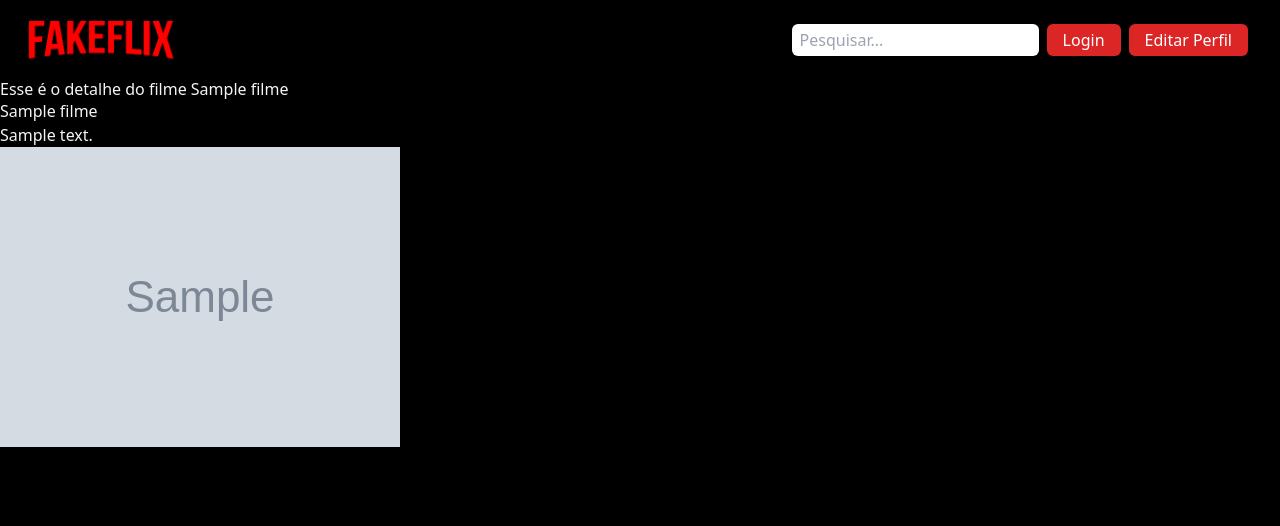
After one commit to LucasAvilaP/Fakeflix, a Django app: page /filmes/1 in a window 1280 px wide. The commit adds this page. Shown: the top 526 px of the page. Run offline with Django 4.2, Linux system fonts and the light colour scheme; tables that the repository leaves empty hold one stand-in row (values such as "Sample post"); grey boxes marked "Sample" are stand-in pictures; some libraries are stand-ins or nearby versions.

```diff
--- a/fakeflix/urls.py
+++ b/fakeflix/urls.py
@@ -21,7 +21,7 @@ from django.conf.urls.static import static
 
 urlpatterns = [
     path('admin/', admin.site.urls),
-path('', include('filme.urls')),
+path('', include('filme.urls', namespace = 'filme')),
 ]
 
 urlpatterns += static(settings.STATIC_URL, document_root=settings.STATIC_ROOT)
--- a/filme/admin.py
+++ b/filme/admin.py
@@ -1,5 +1,6 @@
 from django.contrib import admin
-from .models import Filme
+from .models import Filme, Episodio
 
 # Register your models here.
 admin.site.register(Filme)
+admin.site.register(Episodio)
--- a/filme/models.py
+++ b/filme/models.py
@@ -24,5 +24,12 @@ class Filme(models.Model):
         return self.titulo
 
 
+#Criar os episodios
 
-#Criar os episodios
+class Episodio(models.Model):
+    filme = models.ForeignKey( "Filme", related_name="episodios", on_delete=models.CASCADE)
+    titulo = models.CharField(max_length=100)
+    video = models.URLField()
+
+    def __str__(self):
+        return self.filme.titulo + " | " + self.titulo
--- /dev/null
+++ b/filme/templates/detalhesfilme.html
@@ -0,0 +1,14 @@
+{% extends 'base.html' %}
+
+{% block titulo %}
+Homefilmes Fakeflix
+{% endblock %}
+
+{% block content %}
+<div class="py-20">
+<h1>Esse é o detalhe do filme {{ object.titulo }}</h1>
+    <p>{{ object }}</p>
+        <p>{{ object.descricao }}</p>
+        <img src="{{ object.thumb.url }}">
+</div>
+{% endblock %}
--- a/filme/templates/homefilmes.html
+++ b/filme/templates/homefilmes.html
@@ -9,7 +9,7 @@ Homefilmes Fakeflix
 <h1>Essa é a nossa HomeFilmes</h1>
     {% for filme in object_list %}
     <hr>
-    <p>{{ filme }}</p>
+    <a href="{% url 'filme:detalhesfilme' filme.id %}"><p>{{ filme }}</p></a>
     <p>{{ filme.descricao }}</p>
     <img src="{{ filme.thumb.url }}">
     {% endfor %}
--- a/filme/urls.py
+++ b/filme/urls.py
@@ -1,9 +1,12 @@
 # Url - View - Template
 
 from django.urls import path, include
-from .views import Homefilmes, Homepage
+from .views import Homefilmes, Homepage, Detalhesfilme
+
+app_name = 'filme'
 
 urlpatterns = [
-    path('', Homepage.as_view()),
-    path('filmes/', Homefilmes.as_view())
+    path('', Homepage.as_view(), name='homepage'),
+    path('filmes/', Homefilmes.as_view(), name='homefilmes'),
+    path('filmes/<int:pk>', Detalhesfilme.as_view(), name='detalhesfilme'),
 ]
--- a/filme/views.py
+++ b/filme/views.py
@@ -1,6 +1,6 @@
 from django.shortcuts import render
 from .models import Filme
-from django.views.generic import TemplateView, ListView
+from django.views.generic import TemplateView, ListView, DetailView
 
 # Create your views here.
 
@@ -19,6 +19,12 @@ class Homepage(TemplateView):
 #    return render(request, "homefilmes.html", context)
 
 class Homefilmes(ListView):
-    template_name = "Homefilmes.html"
+    template_name = "homefilmes.html"
     model = Filme
-    # object_list
+    # object_list -> Lista de itens do modelo
+
+
+class Detalhesfilme(DetailView):
+    template_name = "detalhesfilme.html"
+    model = Filme
+    # Object -> 1 item do nosso modelo
--- a/templates/navbar.html
+++ b/templates/navbar.html
@@ -1,7 +1,7 @@
 {% load static %}
 <nav class="w-full flex justify-between items-center py-3 px-4 fixed z-50">
     <div class="w-6/12">
-    <a  href="#">
+    <a  href="/">
             <img class="w-3/12"  src="{% static 'images/Fakeflix.png' %}">
     </a>
     </div>
```
Also changed, not shown: filme/migrations/0002_episodio.py (added), media/thumb_filmes/John_Wick.jpg (added).
